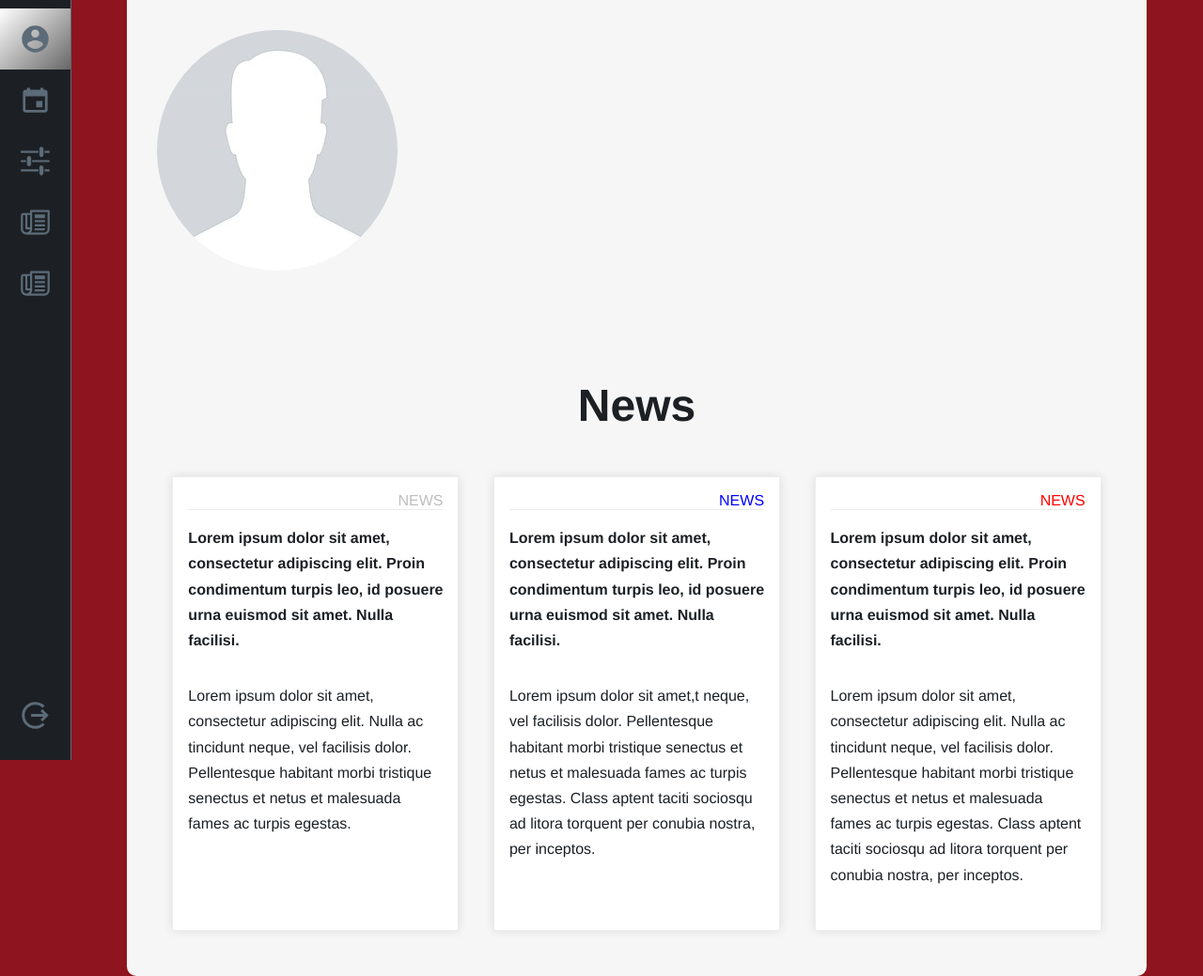
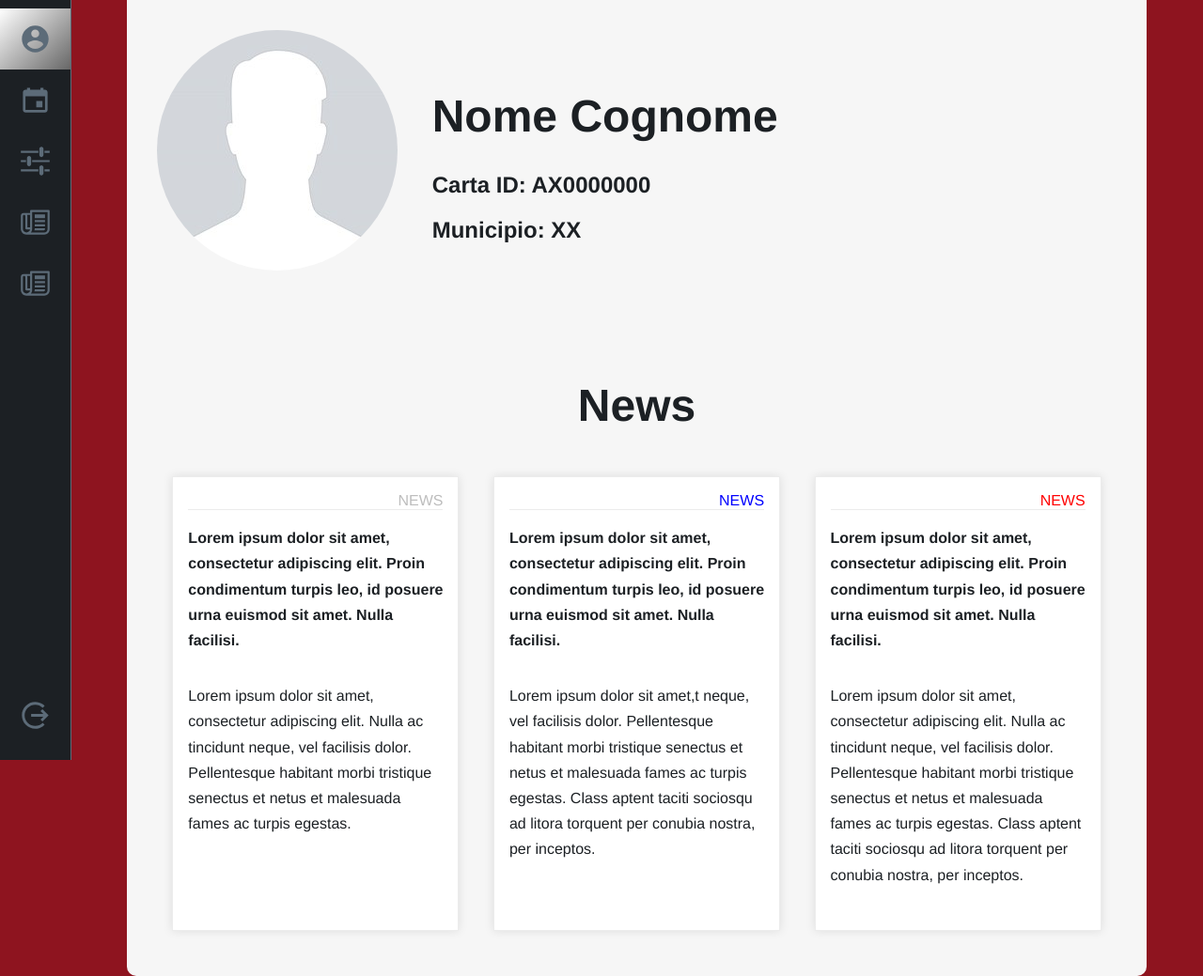
Before and after one commit to tizianocolagrossi/LTW_PRJ, a plain HTML site: page profilo.html in a window 1280 px wide. Shown: the whole page at 94% size. Drawn offline with Linux system fonts and the light colour scheme.

Commit message:
aggiunti valori default e sistemato owerflow-x delle notizie quando si rimpiccioliscono

```diff
--- a/css/profilo_style.css
+++ b/css/profilo_style.css
@@ -35,6 +35,7 @@ h1{
     -moz-box-shadow: 0px 0px 10px 0px rgba(0,0,0,0.10);
     box-shadow: 0px 0px 10px 0px rgba(0,0,0,0.10);
     padding: 1em;
+    overflow-x: auto;
 }
 .hdnotizia{
     text-align: right;
--- a/profilo.html
+++ b/profilo.html
@@ -34,9 +34,9 @@
             <header>
                 <img src="img/256px-Default_profile_picture.jpg">
                 <figcaption>
-                    <h1 id="Nome"><script>buildProfileName()</script></h1>
-                    <h2 id="Cid"><script>buildProfileCid()</script></h2>
-                    <h2 id="Mun"><script>buildProfileMun()</script></h2>
+                    <h1 id="Nome"><script>buildProfileName()</script>Nome Cognome</h1>
+                    <h2 id="Cid"><script>buildProfileCid()</script>Carta ID: AX0000000</h2>
+                    <h2 id="Mun"><script>buildProfileMun()</script>Municipio: XX</h2>
                 </figcaption>
             </header>
                 <h1>News</h1>
```
